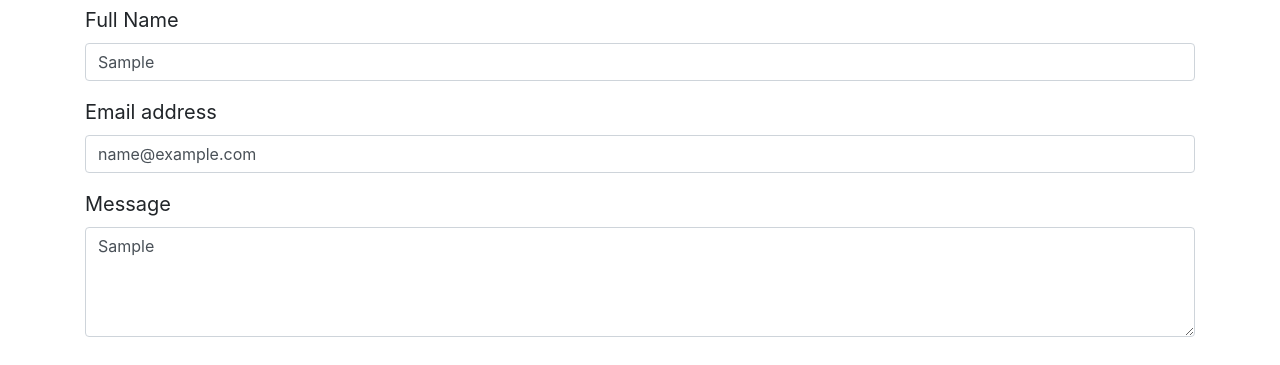
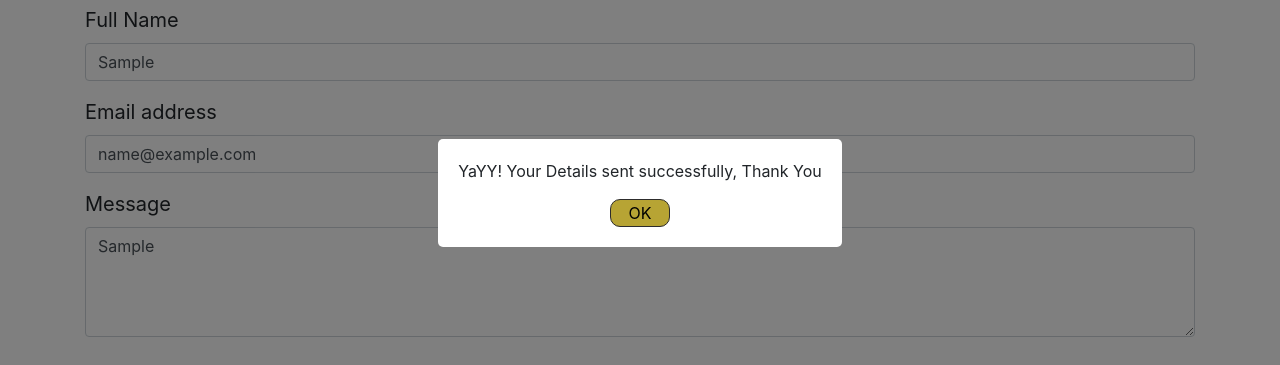
Before and after one commit to Harithan09/portfolio, a plain HTML site: page index.html in a window 1280 px wide. Both pictures are taken after typing "Sample", "name@example.com", "Sample" into the empty fields and a click on the button "Send". Shown: the part 1681-2046 px from the top of the page. Drawn offline with nearby package versions, Linux system fonts and the light colour scheme; a web font is replaced by a local one.

Commit message:
Update index.html

```diff
--- a/index.html
+++ b/index.html
@@ -252,7 +252,7 @@
             <div class="mb-3">
               <label for="message" class="form-label">Message</label>
               <textarea class="form-control" id="message" rows="4"></textarea>
-
+              <small class="text-danger d-none" id="messageError">Message is required.</small>
             </div>
             <button class="custom-button" onclick="validateForm()">Send</button>
           </div>
@@ -287,6 +287,14 @@
       border-radius: 5px;
       text-align: center;
     }
+     .popup-content button {
+    color:black ;
+    background-color: #b7a434;
+    border-radius: 10px;
+    width: 60px;
+    border: 1px solid rgb(45, 44, 44);
+
+  }
 
     /* .d-none {
     display: none;
```
